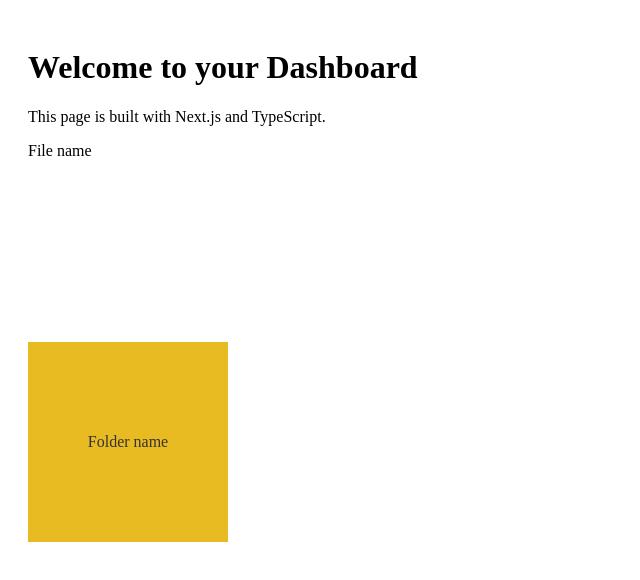
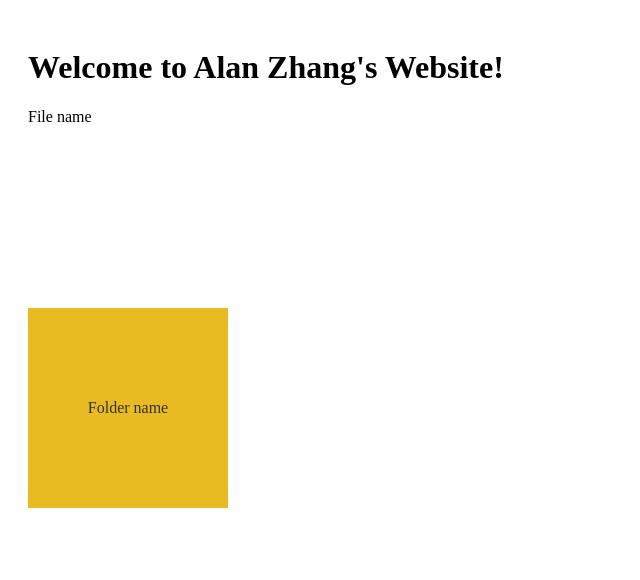
Before and after one commit to alanZhang0813/alanZhang0813.github.io, a Next.js app: page / in a window 1280 px wide. Shown: the top 580 px of the page, without its empty margins (0-640 px from the left). Built offline with nearby package versions, Linux system fonts and the light colour scheme.

Commit message:
Renamed title in HomeScreen

```diff
--- a/src/app/HomeScreenPage.tsx
+++ b/src/app/HomeScreenPage.tsx
@@ -5,8 +5,7 @@ import { colors } from "../../constants/colors";
 export default function HomeScreenPage() {
   return (
     <main style={{ padding: "20px" }} color={colors.homeScreenColor}>
-      <h1>Welcome to your Dashboard</h1>
-      <p>This page is built with Next.js and TypeScript.</p>
+      <h1>Welcome to Alan Zhang's Website!</h1>
       <File />
       <Folder />
     </main>
```
